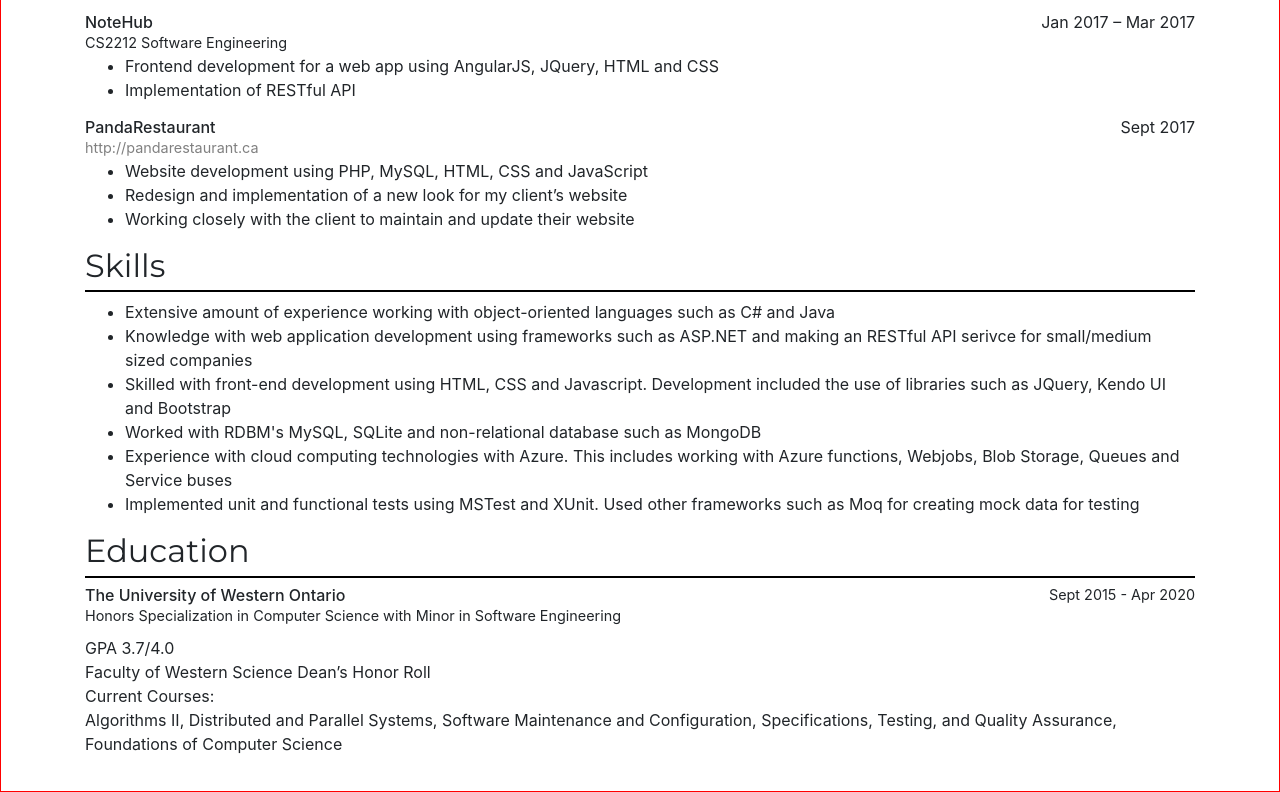
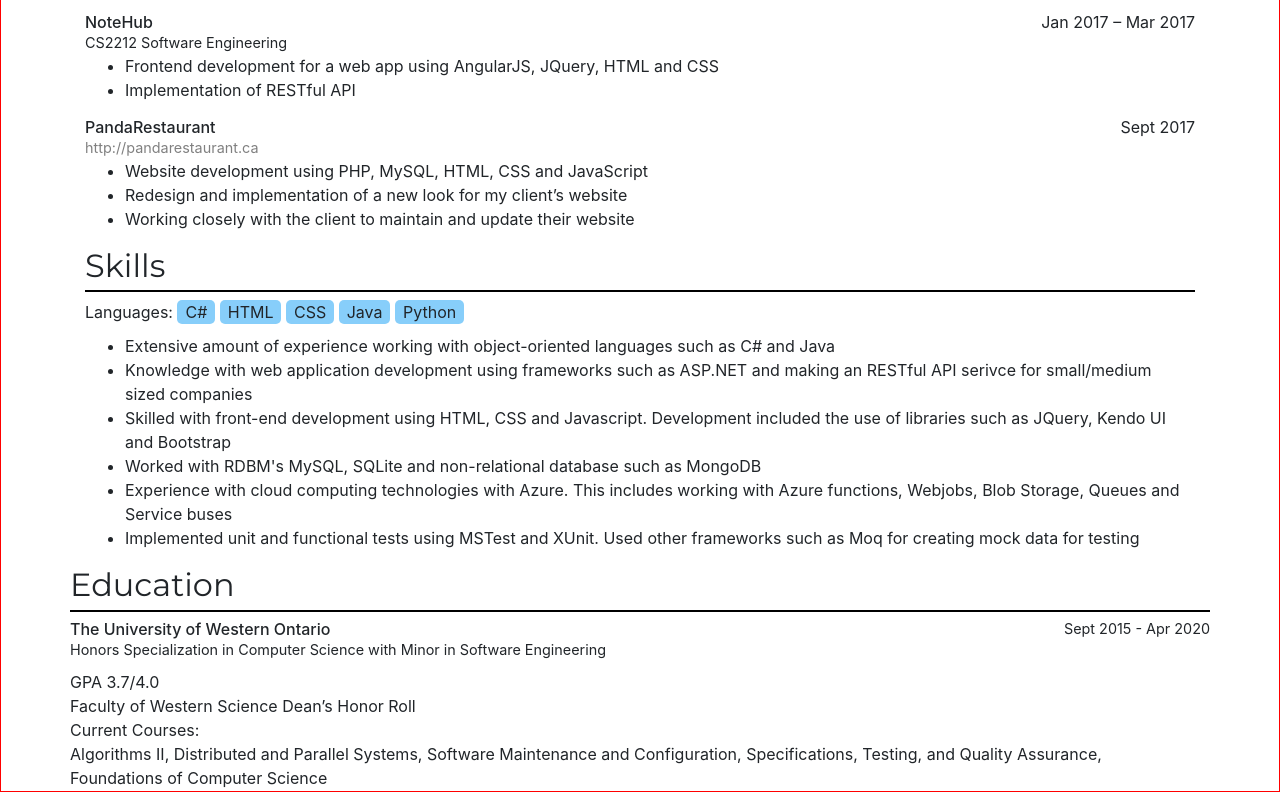
Before and after one commit to illuap/illuap.github.io, a plain HTML site: page resume/index.html in a window 1280 px wide. Shown: the part 708-1500 px from the top of the page. Drawn offline with nearby package versions, Linux system fonts and the light colour scheme.

Commit message:
added languages.

```diff
--- a/resume/index.html
+++ b/resume/index.html
@@ -76,7 +76,12 @@ ul.links li
 .inline-list li{
     display: inline-block;
 }
+.inline-list.fancy li{
+    padding: 0px 8px;
+    background-color:lightskyblue;
+    border-radius: 5px;
 
+}
 </style>
 <div class="wrap">
 <div class="container">
@@ -177,6 +182,16 @@ ul.links li
         <div>
             <h2>Skills</h2>
             <div class="achivement">
+                <span style="display:inline-block">Languages: </span>
+                <ul class="inline-list fancy">
+                    <li>C#</li>
+                    <li>HTML</li>
+                    <li>CSS</li>
+                    <li>Java </li>
+                    <li>Python </li>
+                </ul>
+            </div
+            <div class="achivement">
                 <ul>
                     <li>Extensive amount of experience working with object-oriented languages such as C# and Java </li>
                     <li>Knowledge with web application development using frameworks such as ASP.NET and making an RESTful API serivce for small/medium sized companies</li>
```
